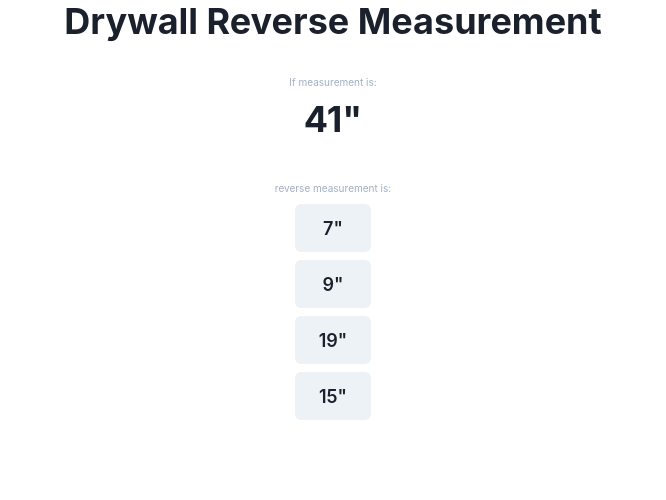
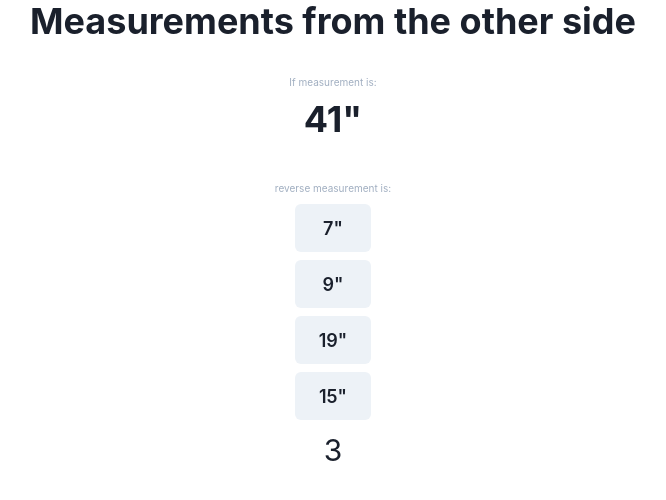
Before and after one commit to tombohub/drywall-reverse-measurement, a React (Vite) app: page / in a window 1280 px wide. Both pictures are taken after a click on the button "Start". Shown: the top 500 px of the page, without its empty margins (307-973 px from the left). Built offline with nearby package versions, Linux system fonts and the light colour scheme.

Commit message:
countdown

```diff
--- a/src/components/Content.tsx
+++ b/src/components/Content.tsx
@@ -39,9 +39,9 @@ export default function Content() {
                 reverse measurement is:
               </Text>
               <MultiChoiceGroup />
-              {/* <QuestionCountdown /> */}
             </>
           )}
+          {gameStatus === "started" && <QuestionCountdown />}
           {questionStatus === "answered" && gameStatus === "started" && (
             <AnswerResultDisplay />
           )}
--- a/src/components/Header.tsx
+++ b/src/components/Header.tsx
@@ -4,7 +4,7 @@ export default function Header() {
   return (
     <>
       <Box as="header" textAlign={"center"}>
-        <Heading size={"xl"}>Drywall Reverse Measurement</Heading>
+        <Heading size={"xl"}>Measurements from the other side</Heading>
       </Box>
     </>
   );
--- a/src/components/QuestionCountdown.tsx
+++ b/src/components/QuestionCountdown.tsx
@@ -1,28 +1,10 @@
 import { Text } from "@chakra-ui/react";
-import { useEffect, useState } from "react";
-import useCountdown from "@bradgarropy/use-countdown";
-import { useGame } from "../hooks";
-import { useAppSelector } from "../store";
+import { useCountdown } from "../hooks";
 export default function QuestionCountdown() {
-  const secondsStart = useAppSelector(state => state.countdown.secondsStart);
-  const { submitAnswer } = useGame();
-  const [countdownComplete, setCountdownComplete] = useState(false);
-  const countdown = useCountdown({
-    seconds: secondsStart,
-    autoStart: true,
-    onCompleted: () => setCountdownComplete(true),
-  });
-
-  useEffect(() => {
-    if (countdownComplete) {
-      submitAnswer(null);
-      setCountdownComplete(false);
-    }
-  }, [countdownComplete, submitAnswer]);
-
+  const seconds = useCountdown();
   return (
     <>
-      <Text fontSize={"3xl"}>{countdown.seconds}</Text>
+      <Text fontSize={"3xl"}>{seconds}</Text>
     </>
   );
 }
--- a/src/game/index.ts
+++ b/src/game/index.ts
@@ -18,7 +18,7 @@ export const COUNTDOWN_SECONDS = 5;
 /**
  * Total number of questions for each game
  */
-export const TOTAL_QUESTIONS = 3;
+export const TOTAL_QUESTIONS = 5;
 
 export interface Question {
   questionValue: number;
--- a/src/hooks/index.ts
+++ b/src/hooks/index.ts
@@ -0,0 +1 @@
+export { useCountdown } from "./useCountdown";
--- /dev/null
+++ b/src/hooks/useCountdown.ts
@@ -0,0 +1,34 @@
+import { useEffect, useRef, useState } from "react";
+import { submitAnswer } from "../store/gameSlice";
+import { useAppDispatch, useAppSelector } from "../store";
+
+export function useCountdown() {
+  const [seconds, setSeconds] = useState(5);
+  const secondsRef = useRef(seconds);
+  const dispatch = useAppDispatch();
+  const questionStatus = useAppSelector(state => state.question.status);
+  const questionNumber = useAppSelector(state => state.game.questionNumber);
+
+  useEffect(() => {
+    setSeconds(5);
+  }, [questionNumber]);
+
+  useEffect(() => {
+    let intervalId: number;
+    if (questionStatus === "active") {
+      intervalId = setInterval(() => {
+        setSeconds(prev => {
+          secondsRef.current = prev - 1;
+          return secondsRef.current;
+        });
+        if (secondsRef.current === 1) {
+          clearInterval(intervalId);
+          dispatch(submitAnswer(null));
+        }
+      }, 1000);
+    }
+    return () => clearInterval(intervalId);
+  }, [questionStatus, dispatch]);
+
+  return seconds;
+}
--- a/src/store/countdownSlice.ts
+++ b/src/store/countdownSlice.ts
@@ -4,14 +4,14 @@ import { COUNTDOWN_SECONDS } from "../game";
 interface InitialState {
   status: "idle" | "running";
   /**
-   * how many seconds is the start of a countdown
+   * how many seconds left. Initial state is also countdown start
    */
-  secondsStart: number;
+  secondsLeft: number;
 }
 
 const initialState: InitialState = {
   status: "idle",
-  secondsStart: COUNTDOWN_SECONDS,
+  secondsLeft: COUNTDOWN_SECONDS,
 };
 
 const countdownSlice = createSlice({
@@ -20,7 +20,9 @@ const countdownSlice = createSlice({
 
   reducers: {
     decrementSecond: state => {
-      state.secondsStart = state.secondsStart - 1;
+      if (state.status === "running") {
+        state.secondsLeft = state.secondsLeft - 1;
+      }
     },
     startRunning: state => {
       if (state.status !== "running") state.status = "running";
--- a/src/store/gameSlice.ts
+++ b/src/store/gameSlice.ts
@@ -66,17 +66,18 @@ export const startNewGame = (): AppThunk => (dispatch, getState) => {
   dispatch(countdownActions.reset());
 
   dispatch(gameActions.startNewGame());
+  dispatch(countdownActions.startRunning());
   dispatch(startNewQuestion());
 };
 
 export const submitAnswer =
-  (answer: number): AppThunk =>
+  (answer: number | null): AppThunk =>
   (dispatch, getState) => {
     const state = getState();
     if (answer === state.question.correctAnswer) {
       dispatch(gameActions.incrementScore());
     }
-    dispatch(questionActions.submitAnswer(answer));
+    dispatch(questionActions.answerQuestion(answer));
 
     if (state.game.questionNumber < state.game.totalQuestions) {
       // NOTE: time logic present, maybe decouple in future
@@ -91,5 +92,13 @@ export const submitAnswer =
     }
   };
 
+export const startCountdown = (): AppThunk => (dispatch, getState) => {
+  dispatch(countdownActions.startRunning());
+
+  const countdownId = setInterval(() => {
+    dispatch(countdownActions.decrementSecond());
+  }, 1000);
+};
+
 export const gameActions = gameSlice.actions;
 export default gameSlice.reducer;
--- a/src/store/questionSlice.ts
+++ b/src/store/questionSlice.ts
@@ -58,7 +58,7 @@ const questionSlice = createSlice({
       }
     },
 
-    submitAnswer: (state, action: PayloadAction<number>) => {
+    answerQuestion: (state, action: PayloadAction<number | null>) => {
       if (state.status !== "answered") {
         state.status = "answered";
         state.isAnswerCorrect =
```
